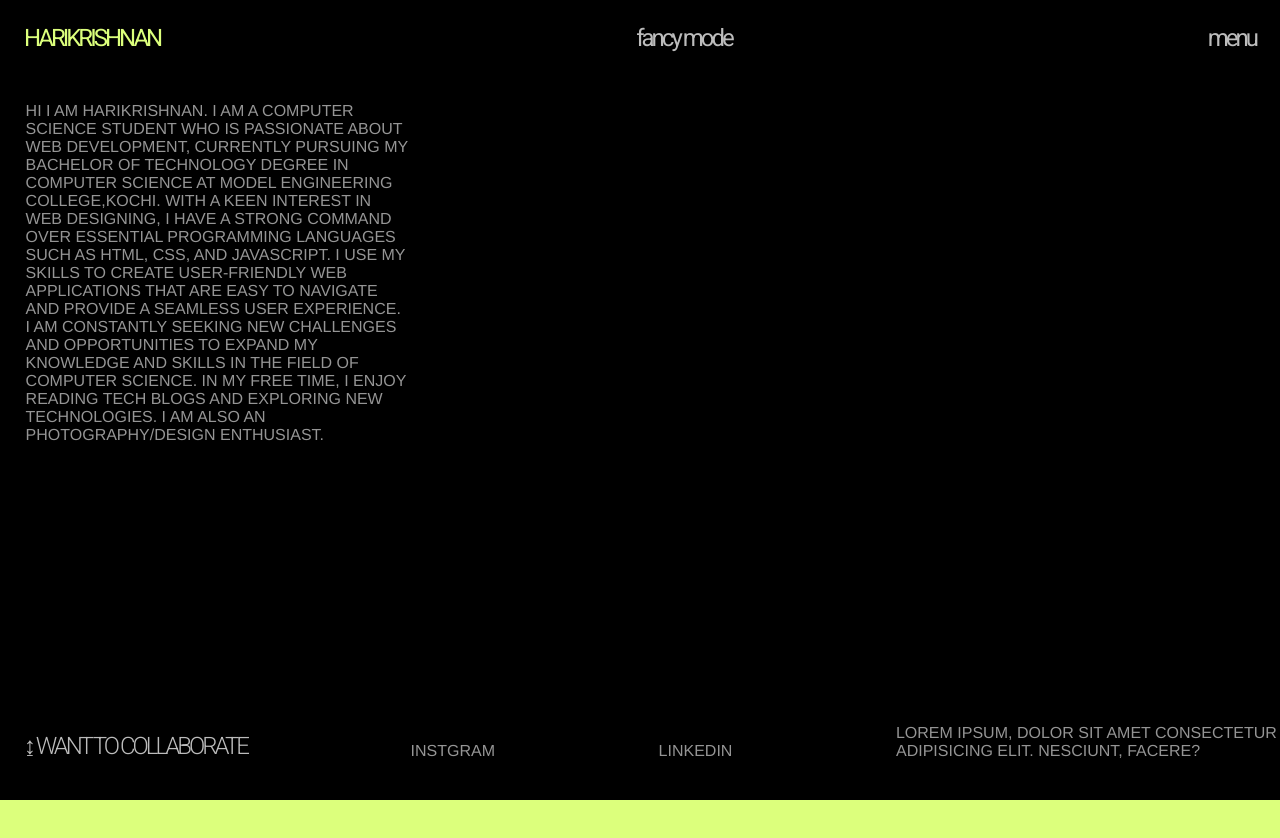
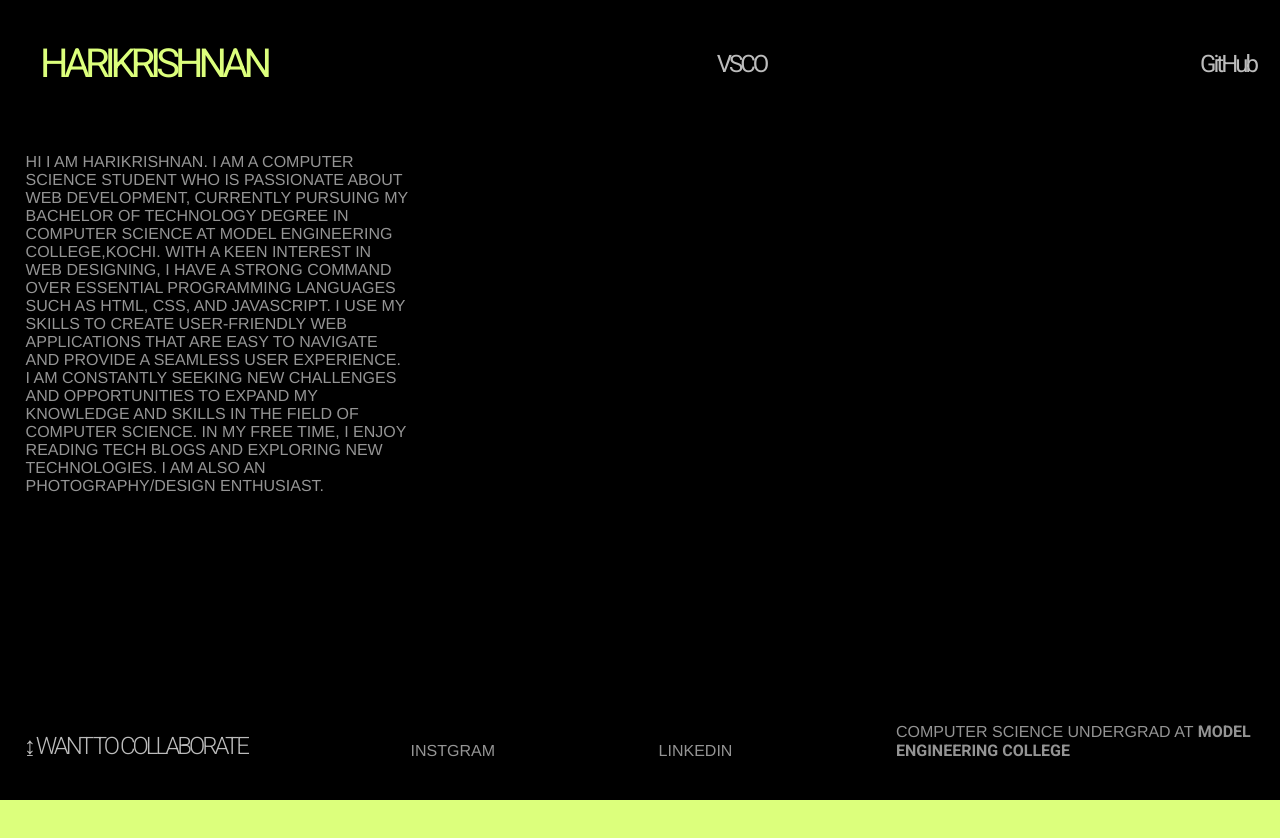
Before and after one commit to harikrishnan2412/portfolio-v2, a website built with Vite: page index.html in a window 1280 px wide. Built offline with nearby package versions, Linux system fonts and the light colour scheme.

Commit message:
launch website

```diff
--- a/index.html
+++ b/index.html
@@ -11,8 +11,8 @@
     <div class="wrapper">
       <div class="nav">
         <a href="#" class="link">HARIKRISHNAN</a>
-        <a href="#" class="link">fancy mode</a>
-        <a href="#" class="link">menu</a>
+        <a href="https://vsco.co/harikrishnannnn/gallery" class="link">VSCO</a>
+        <a href="https://github.com/harikrishnan2412" class="link">GitHub</a>
       </div>
       <div class="about">
         <p>
@@ -37,12 +37,12 @@
       </div>
 
       <div class="sub-header">
-        <a href="#" class="contact-link">&#8616; want to collaborate</a>
-        <a href="" class="work-link">instgram</a>
-        <a href="" class="work-link">linkedin</a>
-        <a href="" class="aboutme"
-          >Lorem ipsum, dolor sit amet consectetur adipisicing elit. Nesciunt,
-          facere?</a
+        <a href="mailto:harikrishnanb24@gmail.com" class="contact-link">&#8616; want to collaborate</a>
+        <a href="https://www.instagram.com/i._hari/" class="work-link">instgram</a>
+        <a href="https://www.linkedin.com/in/harikrishnanbethur/" class="work-link">linkedin</a>
+        <a href="https://www.mec.ac.in" class="aboutme"
+          >Computer Science Undergrad at
+          <b>MODEL ENGINEERING COLLEGE</b></a
         >
       </div>
     </div>
--- a/style.css
+++ b/style.css
@@ -22,6 +22,7 @@ body {
 .nav {
   display: flex;
   justify-content: space-between;
+  align-items: center;
 }
 
 .nav a {
@@ -33,7 +34,9 @@ body {
 }
 
 .nav a:first-child {
+  font-size: 2.5rem;
   color: #dcff7c;
+  letter-spacing: -5px;
 }
 
 .about p {
@@ -183,3 +186,7 @@ a.aboutme {
 .block-20 {
   left: 95%;
 }
+
+.sub-header a:hover{
+  color: #dcff7c;
+}
```
